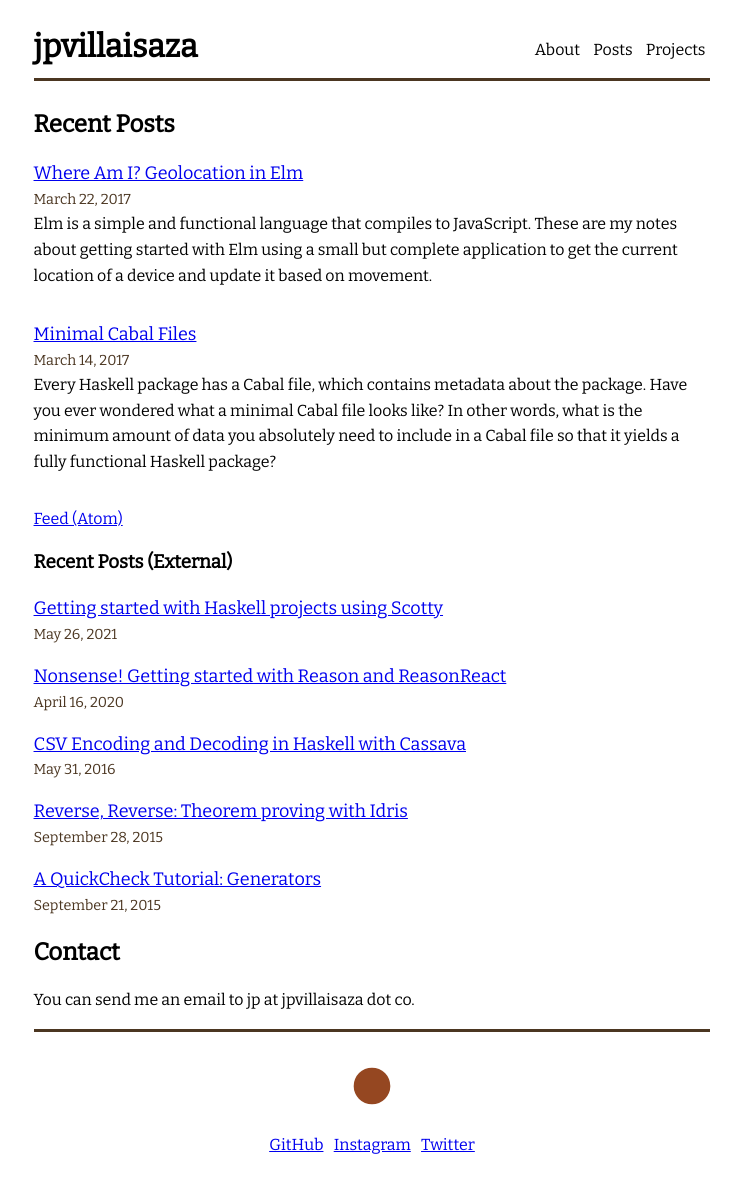
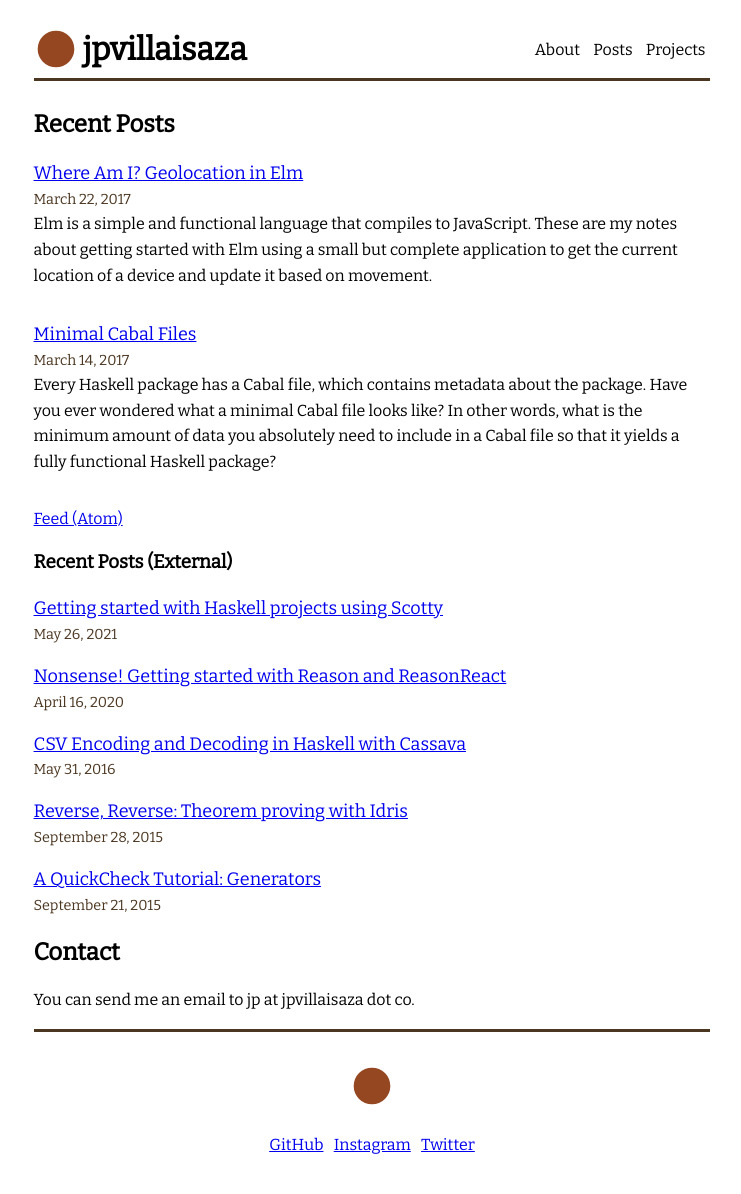
Before and after one commit to jpvillaisaza/jpvillaisaza.github.io, a Jekyll site: the page built from index.html, in a window 1280 px wide. Shown: the whole page, without its empty margins (268-1009 px from the left). Built offline with Jekyll 4.4.1, drawn with Linux system fonts in a browser that asks for light colours.

Commit message:
Add logo to title

```diff
--- a/_layouts/default.html
+++ b/_layouts/default.html
@@ -22,6 +22,9 @@
   <body>
     <header class="site-header">
       <h1 class="site-title">
+        <svg viewBox="0 0 24 24" width="44" height="44">
+          <circle cx="12" cy="12" r="10" fill="#954721" />
+        </svg>
         <a href="/">
           {{ site.title }}
         </a>
--- a/_sass/main.scss
+++ b/_sass/main.scss
@@ -48,13 +48,15 @@ pre {
   grid-template-columns: 1fr;
 }
 
-.site-title {
-  text-align: center;
-}
-
 .site-title > a {
   color: inherit;
   text-decoration: none;
+}
+
+.site-title {
+  align-items: center;
+  display: inline-flex;
+  gap: 0.25ch;
 }
 
 .site-nav {
@@ -99,9 +101,6 @@ main {
 @media (min-width: 512px) {
   .site-header {
     grid-template-columns: 1fr 1fr;
-  }
-  .site-title {
-    text-align: left;
   }
   .site-nav {
     text-align: right;
```
